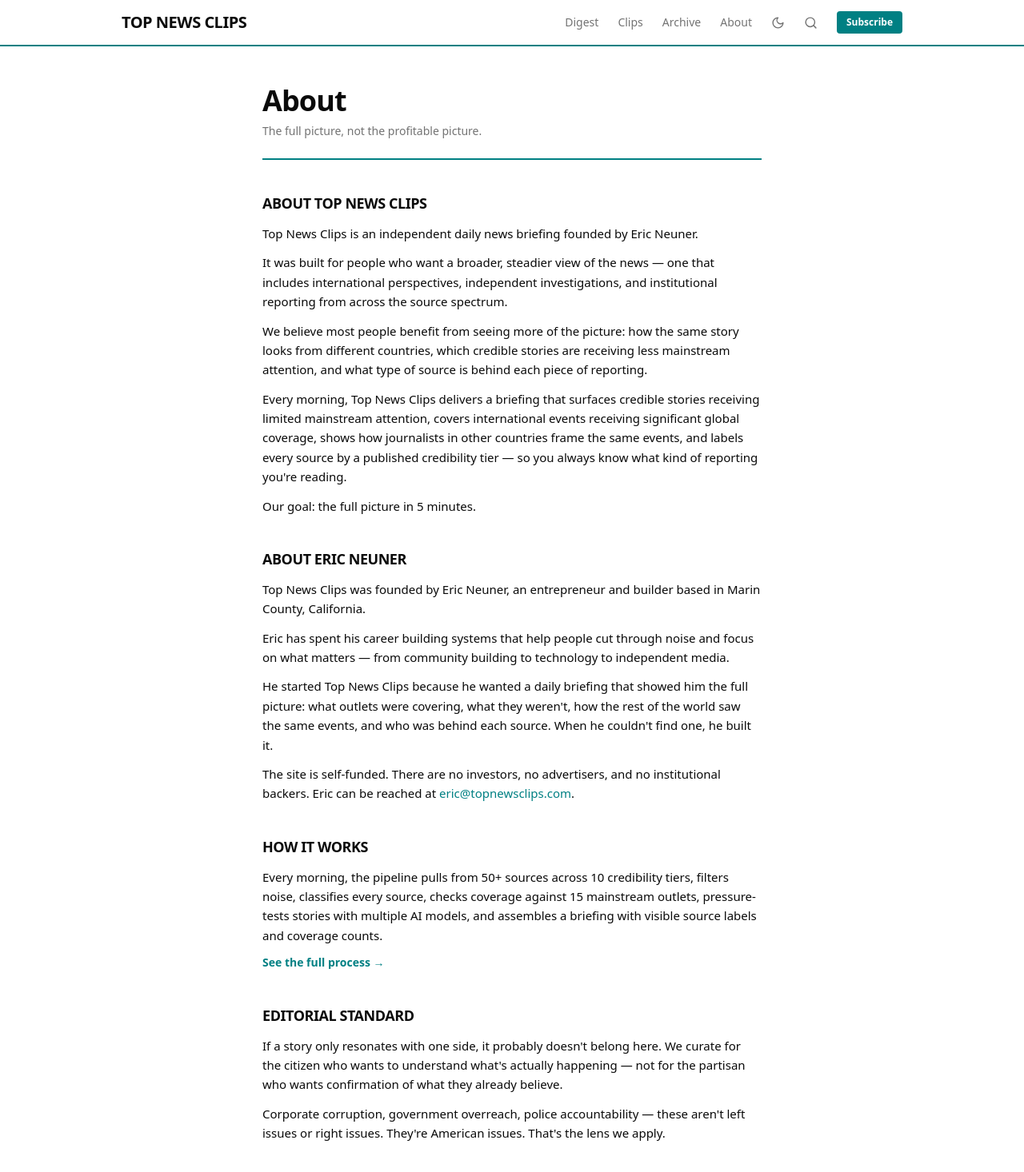
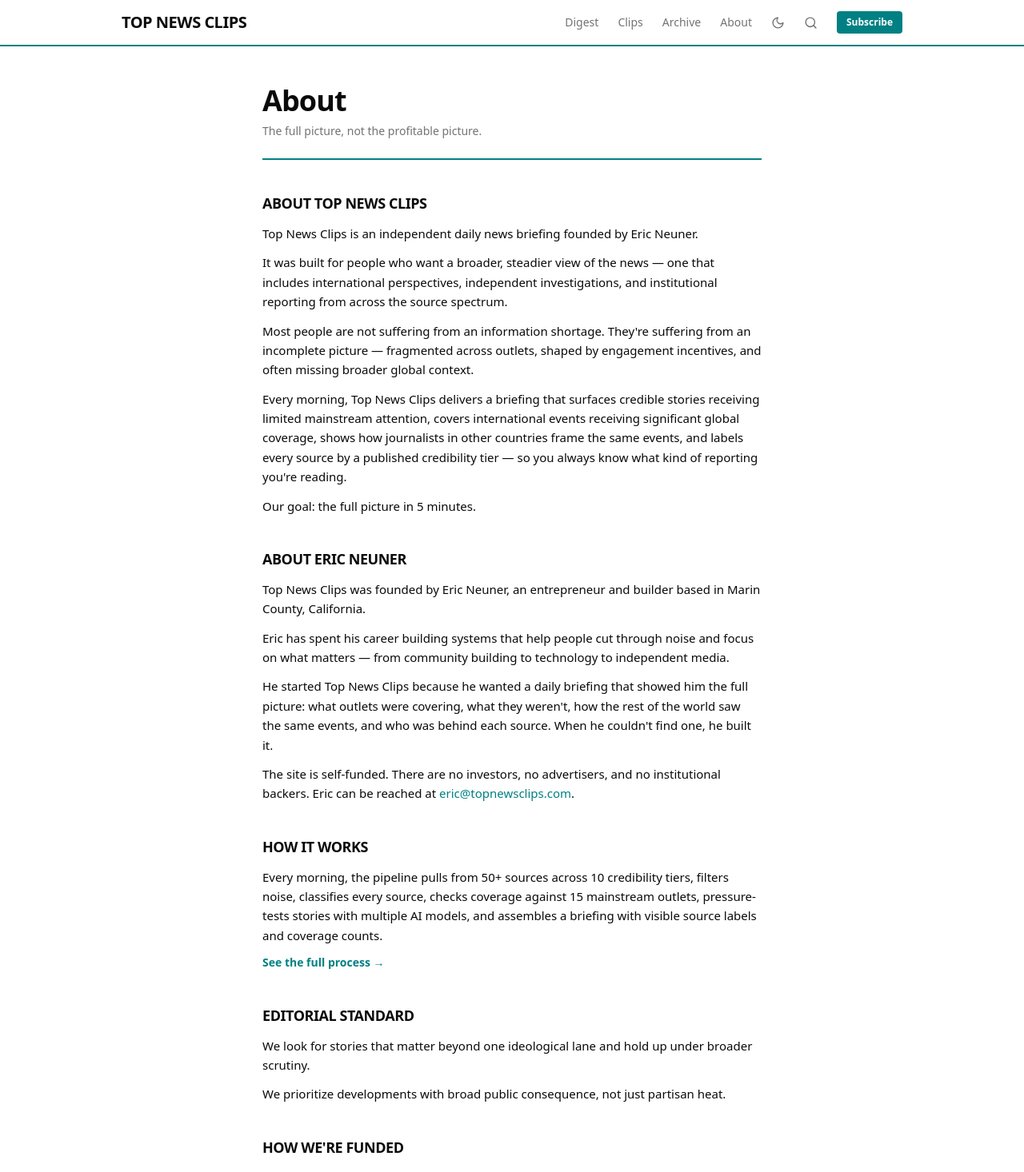
Before and after one commit to neuner76/topnewsclips, a Next.js app: page /about in a window 1280 px wide. Shown: the top 1466 px of the page at 80% size. Built offline with nearby package versions, Linux system fonts and the light colour scheme; no server answers.

Commit message:
website edits

```diff
--- a/app/about/page.tsx
+++ b/app/about/page.tsx
@@ -49,9 +49,9 @@ export default function AboutPage() {
               across the source spectrum.
             </p>
             <p className="mt-3">
-              We believe most people benefit from seeing more of the picture: how the same story looks
-              from different countries, which credible stories are receiving less mainstream attention,
-              and what type of source is behind each piece of reporting.
+              Most people are not suffering from an information shortage. They&apos;re suffering from an
+              incomplete picture — fragmented across outlets, shaped by engagement incentives, and often
+              missing broader global context.
             </p>
             <p className="mt-3">
               Every morning, Top News Clips delivers a briefing that surfaces credible stories receiving
@@ -111,13 +111,10 @@ export default function AboutPage() {
           <section>
             <h2 className="text-lg font-black tracking-tight uppercase mb-3">Editorial standard</h2>
             <p>
-              If a story only resonates with one side, it probably doesn&apos;t belong here. We curate
-              for the citizen who wants to understand what&apos;s actually happening — not for the partisan
-              who wants confirmation of what they already believe.
+              We look for stories that matter beyond one ideological lane and hold up under broader scrutiny.
             </p>
             <p className="mt-3">
-              Corporate corruption, government overreach, police accountability — these aren&apos;t left
-              issues or right issues. They&apos;re American issues. That&apos;s the lens we apply.
+              We prioritize developments with broad public consequence, not just partisan heat.
             </p>
           </section>
 
--- a/app/how-it-works/page.tsx
+++ b/app/how-it-works/page.tsx
@@ -94,12 +94,13 @@ export default function HowItWorksPage() {
           </p>
           <h1 className="text-3xl sm:text-4xl font-black tracking-tight mb-3">How It Works</h1>
           <p className="text-base text-muted-foreground leading-relaxed">
-            Top News Clips uses a multi-stage, multi-model AI process combined with a published editorial
-            framework to produce each daily briefing.
+            Top News Clips uses a multi-stage, multi-model process guided by published standards to produce
+            each daily briefing.
           </p>
           <p className="text-sm text-muted-foreground mt-3 italic">
-            The trust isn&apos;t &ldquo;the AI said so.&rdquo; The trust comes from the process — and from
-            showing you how every piece is made.
+            The trust isn&apos;t &ldquo;the AI said so.&rdquo; It comes from the process: source labels,
+            confidence labels, public methodology, coverage measurement, and multiple systems checking
+            the work before publication.
           </p>
         </div>
 
@@ -190,7 +191,7 @@ export default function HowItWorksPage() {
             with multiple AI models, and assembles a briefing with visible source labels and coverage
             counts — so by morning, you have the full picture in 5 minutes.
           </p>
-          <p className="mt-3 text-sm font-semibold text-muted-foreground">No doom scroll required.</p>
+          <p className="mt-3 text-sm font-semibold text-muted-foreground">Broader context and undercovered stories are surfaced. No doom scroll required.</p>
         </div>
 
         <div className="mt-8 flex flex-wrap gap-4 text-sm">
--- a/app/page.tsx
+++ b/app/page.tsx
@@ -557,7 +557,7 @@ export default async function HomePage({
           <p className="text-sm text-muted-foreground mt-1">
             The full picture, not the profitable picture.
           </p>
-          <p className="text-xs text-muted-foreground mt-3">A daily briefing with visible source labels, broader coverage, and clearer context. Free.</p>
+          <p className="text-xs text-muted-foreground mt-3">A daily briefing founded by Eric Neuner with visible source labels, confidence markers, broader coverage, and clearer context. Built to help you understand what matters without drowning in noise.</p>
           <EmailCaptureInline />
         </div>
 
--- a/app/trust/page.tsx
+++ b/app/trust/page.tsx
@@ -24,7 +24,7 @@ export const metadata: Metadata = {
 const TRUST_POINTS = [
   {
     title: 'Published source taxonomy',
-    body: 'Every source is classified into one of 10 tiers — from nonprofit investigative to community sourced. The taxonomy is public. You can read the methodology. You can dispute any rating.',
+    body: 'Every source is labeled using a published 10-part source taxonomy — from nonprofit investigative to community sourced. The taxonomy is public. You can read the methodology. You can dispute any rating.',
     link: { href: '/taxonomy', label: 'See the taxonomy →' },
   },
   {
@@ -105,8 +105,8 @@ export default function TrustPage() {
               one another before anything reaches readers.
             </p>
             <p>
-              We are not asking you to trust a black box.
-              We are showing you the box, how it works, and where every piece comes from.
+              We are not asking you to trust a black box. We publish the method, label the sources,
+              show confidence levels, and make the process more inspectable.
             </p>
           </div>
 
```
